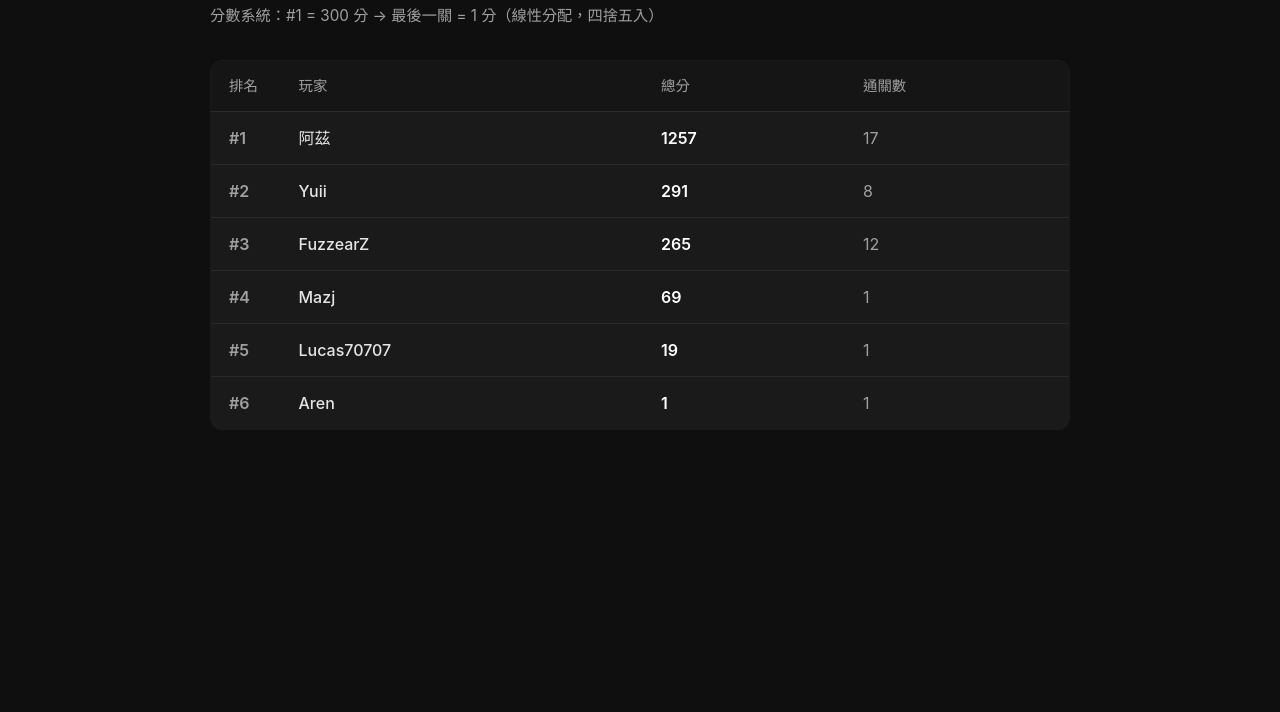
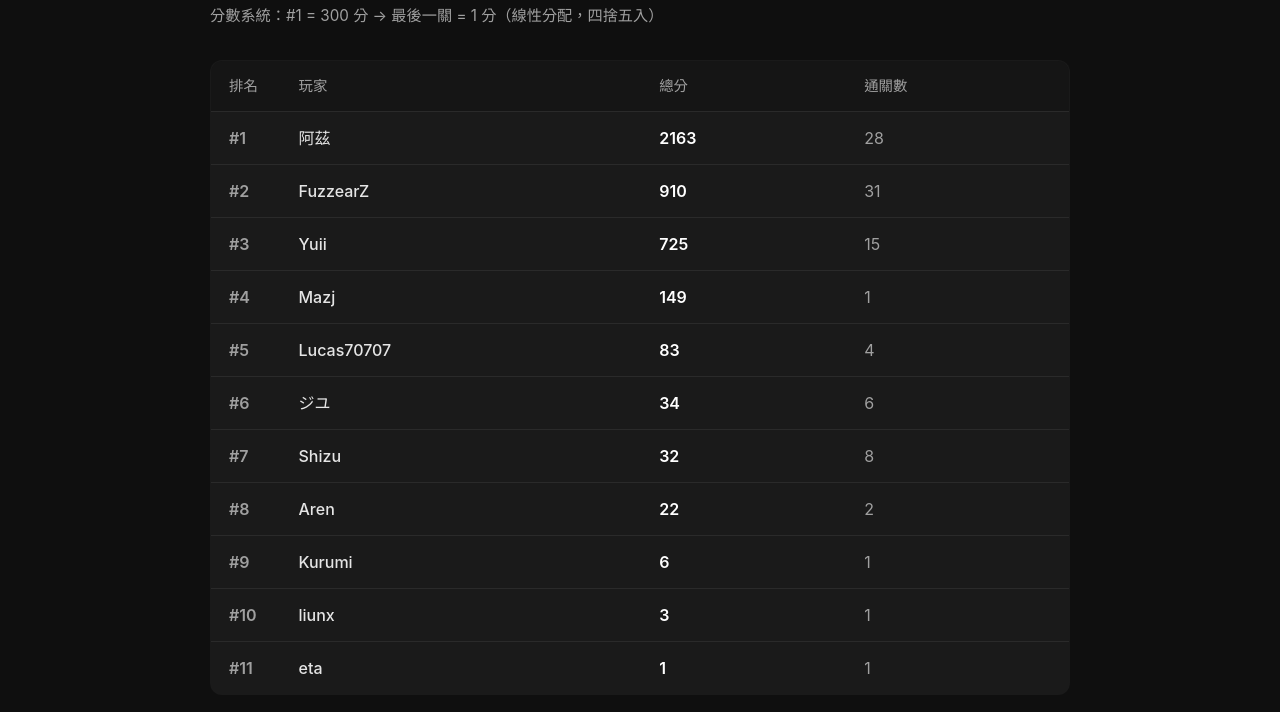
Before and after one commit to gaspn26/mazj.github.io, a plain HTML site: page leaderboard.html in a window 1280 px wide. Shown: the part 160-872 px from the top of the page. Before the commit the page ends 800 px from the top, so only its background shows below. Drawn offline with Linux system fonts and the light colour scheme.

Commit message:
Update leaderboard.html

```diff
--- a/leaderboard.html
+++ b/leaderboard.html
@@ -266,6 +266,40 @@
          { name: "Convulsing Light", victors: ["阿茲"] },
          { name: "Shukufuku", victors: ["阿茲", "FuzzearZ"] },
          { name: "Steel Terrors", victors: ["Yuii", "Aren", "FuzzearZ"] },
+         { name: "cloudscape", victors: ["阿茲"] },
+         { name: "Gaming 35", victors: ["ジユ"] },
+         { name: "Interstellar Entropy", victors: ["FuzzearZ"] },
+         { name: "SHURIMA", victors: ["FuzzearZ"] },
+         { name: "Cybersonic", victors: ["Yuii"] },
+         { name: "doradura", victors: ["阿茲"] },
+         { name: "Crowd Control", victors: ["ジユ"] },
+         { name: "Allegiance", victors: ["Yuii", "Shizu"] },
+         { name: "HyperSonic", victors: ["Yuii", "Shizu"] },
+         { name: "PixelSonic", victors: ["Yuii"] },
+         { name: "Melon River", victors: ["FuzzearZ"] },
+         { name: "NEBULA", victors: ["FuzzearZ"] },
+         { name: "Tung Tung Sahurcles", victors: ["阿茲"] },
+         { name: "Ion", victors: ["Kurumi"] },
+         { name: "Grand Eclipse", victors: ["FuzzearZ"] },
+         { name: "Anya III", victors: ["FuzzearZ"] },
+         { name: "Tech X", victors: ["FuzzearZ"] },
+         { name: "Cataclysm", victors: ["阿茲", "FuzzearZ", "Shizu"] },
+         { name: "HeatSeeker", victors: ["FuzzearZ"] },
+         { name: "Kanpai", victors: ["阿茲"] },
+         { name: "9blue", victors: ["Yuii", "FuzzearZ", "liunx"] },
+         { name: "FEEL ALIVE", victors: ["FuzzearZ", "Shizu"] },
+         { name: "Azurite (Sillow)", victors: ["阿茲"] },
+         { name: "Fun Friday", victors: ["FuzzearZ"] },
+         { name: "Mizureta", victors: ["阿茲", "Yuii", "FuzzearZ", "ジユ"] },
+         { name: "niwa", victors: ["阿茲", "FuzzearZ", "ジユ", "Shizu"] },
+         { name: "Without U", victors: ["Aren", "Shizu", "FuzzearZ"] },
+         { name: "Prismatic", victors: ["FuzzearZ"] },
+         { name: "i want ya", victors: ["FuzzearZ"] },
+         { name: "the super hotdog", victors: ["Lucas70707"] },
+         { name: "Sweater Weather", victors: ["FuzzearZ", "阿茲"] },
+         { name: "Acu", victors: ["阿茲", "Yuii", "FuzzearZ", "Lucas70707", "Shizu", "ジユ", "eta"] },
+         { name: "Through The Decay", victors: ["Lucas70707", "Shizu", "ジユ"] },
+         { name: "rauchkammer", victors: ["阿茲"] },
     ];
 
     // ============================================
```
